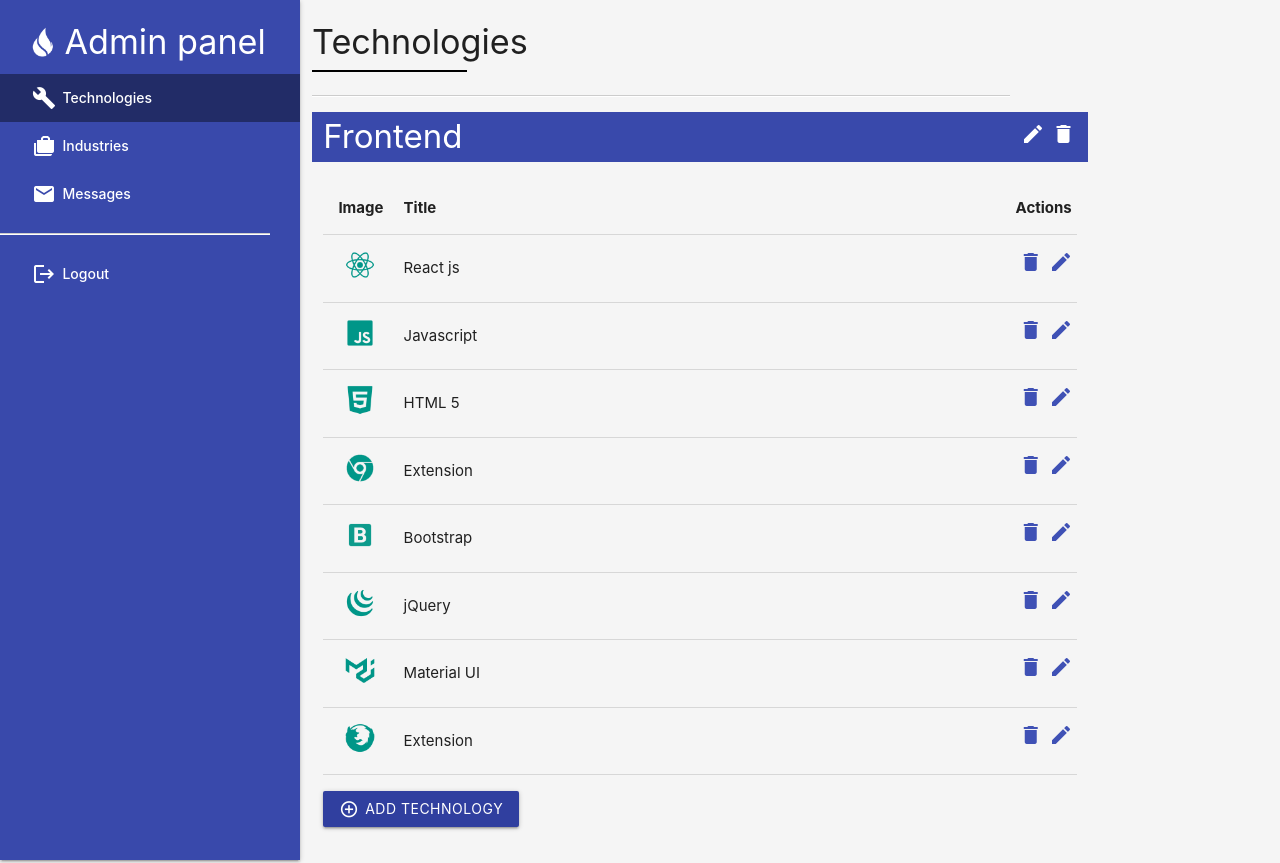
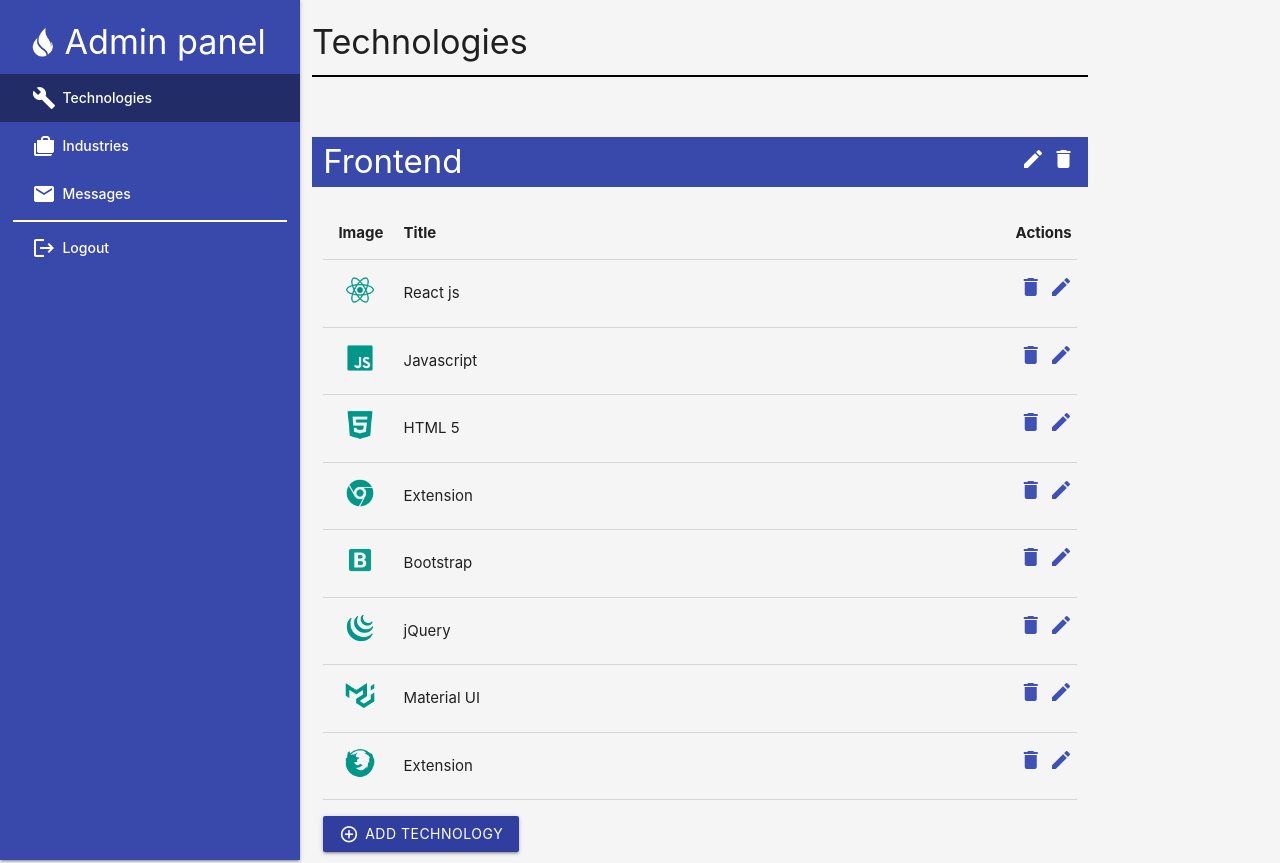
Before and after one commit to igorg-rc/admin_panel_react, a React (Create React App) app: page /technologies in a window 1280 px wide. Shown: the top 863 px of the page. Built offline with nearby package versions, Linux system fonts and the light colour scheme.

Commit message:
add line bottom technologies title

```diff
--- a/src/components/Layout/Layout.css
+++ b/src/components/Layout/Layout.css
@@ -11,7 +11,6 @@ i.material-icons, .img-logo {
 .content {
   padding: 0%;
 }
-
 
 span.category-title {
   font-size: 2.2rem;
@@ -32,7 +31,7 @@ ul li a:hover {
 
 hr {
   background-color:white;
-  height: 0.5px;
+  border-top: 2px solid black;
   width: 90%;
 }
 
--- a/src/components/Layout/Layout.js
+++ b/src/components/Layout/Layout.js
@@ -30,7 +30,8 @@ export default function Layout() {
               </li>
               <li><NavLink to="/technologies" activeClassName="active" className="waves-effect white-text">Technologies<i className="material-icons white-text">build</i></NavLink></li>
               <li><NavLink to="/industries" activeClassName="active" className="waves-effect white-text">Industries<i className="material-icons white-text">cases</i></NavLink></li>
-              <li><NavLink to="/messages" activeClassName="active" className="waves-effect white-text">Messages<i className="material-icons white-text">email</i></NavLink></li><hr />
+              <li><NavLink to="/messages" activeClassName="active" className="waves-effect white-text">Messages<i className="material-icons white-text">email</i></NavLink></li>
+              <div style={{ backgroundColor: 'white', height: '0.2vh', margin: '0.3vh 1vw' }}></div>
               <li><NavLink to="/logout" activeClassName="active" className="waves-effect white-text">Logout<i className="material-icons white-text">logout</i></NavLink></li>
             </ul>
         </div>
--- a/src/components/Pages/Technologies/Technologies.css
+++ b/src/components/Pages/Technologies/Technologies.css
@@ -1,20 +1,7 @@
-#tech-title {
-  border-bottom: 2px solid black;
+/* #tech-title {
+  padding-bottom: 10px;
+} */
 
-  padding-bottom: 10px;
-  width: 20% !important;
-  /* text-decoration: underline;
-  padding-bottom: 10px; */
-}
-
-hr {
-  display: block;
-  height: 1px;
-  border: 0;
-  border-top: 1px solid #ccc;
-  margin: 1em 0;
-  padding: 0;
-}
 
 /* td.td-icons {
   margin-right: 0% !important;
--- a/src/components/Pages/Technologies/Technologies.js
+++ b/src/components/Pages/Technologies/Technologies.js
@@ -58,11 +58,10 @@ export default function Technologies() {
 
 	return (
 		<div className="">
-			<div style={{ paddingBottom: '80px' }}>
+			<div style={{ paddingBottom: '75px' }}>
 				<h4 id="tech-title" className="page-title left">Technologies</h4>
 			</div>
-			{/* <hr style={{ position: 'absolute', top: '6.2%', width: '60.9%' }} /> */}
-			<hr />
+			<div style={{ backgroundColor: 'black', height: '0.25vh', marginBottom: '60px' }}></div>
 			<div className="row">
 				<div className="col s12 grey lighten-4">
 					<div className="content">
```
